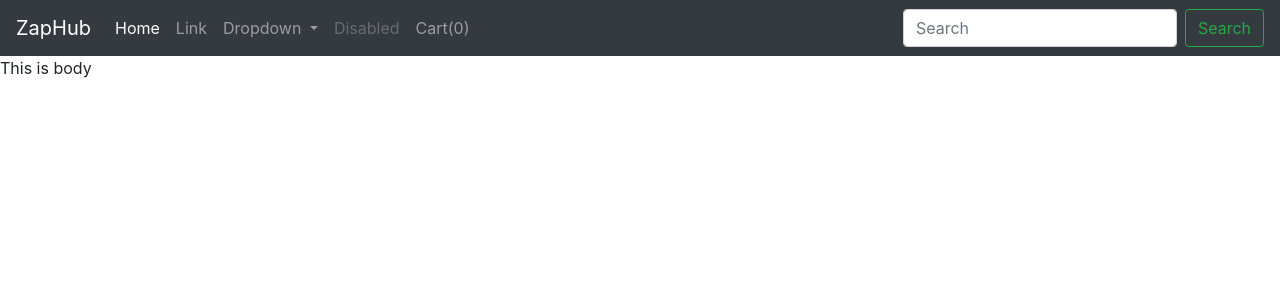
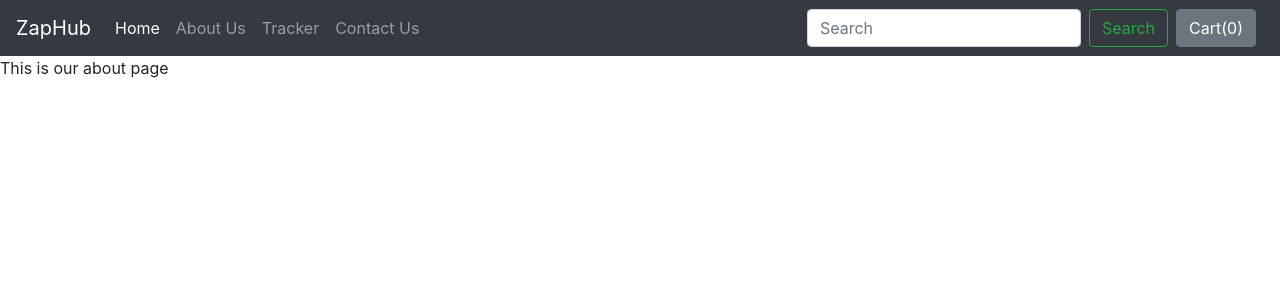
Before and after one commit to ayushnanda21/ZapHub, a Django app: template shop/templates/shop/about.html in a window 1280 px wide. Shown: the top 300 px of the page. Run offline with Django 3.2, Linux system fonts and the light colour scheme; the template is opened without the code that fills it, so the values that code supplies are empty; some libraries are stand-ins or nearby versions.

Commit message:
carousal bug fixed, cart logic improvised & connecting pages created

```diff
--- a/shop/templates/shop/about.html
+++ b/shop/templates/shop/about.html
@@ -1,4 +1,4 @@
 {% extends 'shop/basic.html' %}
 
-{% block title%} Title of About{% endblock %}
-{% block body %} This is body {% endblock %}
+{% block title%}About Us{% endblock %}
+{% block body %} This is our about page {% endblock %}
--- a/shop/templates/shop/basic.html
+++ b/shop/templates/shop/basic.html
@@ -8,42 +8,15 @@
     <!-- Bootstrap CSS -->
     <link rel="stylesheet" href="https://stackpath.bootstrapcdn.com/bootstrap/4.2.1/css/bootstrap.min.css" integrity="sha384-GJzZqFGwb1QTTN6wy59ffF1BuGJpLSa9DkKMp0DgiMDm4iYMj70gZWKYbI706tWS" crossorigin="anonymous">
 
-    <title>{% block title %}
-    {% endblock title %}</title>
-
-      <style>
-          .col-md-3
-          {
-          display: inline-block;
-          margin-left:-4px;
-          }
-          .carousel-indicators .active {
-          background-color: blue;
-            }
-          .col-md-3 img{
-          width:200px;
-          height:160px;
-          }
-          body .carousel-indicator li{
-          background-color: blue;
-          }
-          body .carousel-indicators{
-          bottom: 0;
-          }
-          body .carousel-control-prev-icon,
-          body .carousel-control-next-icon{
-          background-color: blue;
-          }
-           body .no-padding{
-           padding-left: 0,
-           padding-right: 0;
-           }
+    <title>{% block title%} {% endblock %}</title>
+     <style>
+       {% block css %} {% endblock %}
   </style>
   </head>
   <body>
-  {% load static %}
+
     <nav class="navbar navbar-expand-lg navbar-dark bg-dark">
-  <a class="navbar-brand" href="#">ZapHub</a>
+  <a class="navbar-brand" href="/shop">ZapHub</a>
   <button class="navbar-toggler" type="button" data-toggle="collapse" data-target="#navbarSupportedContent" aria-controls="navbarSupportedContent" aria-expanded="false" aria-label="Toggle navigation">
     <span class="navbar-toggler-icon"></span>
   </button>
@@ -51,33 +24,32 @@
   <div class="collapse navbar-collapse" id="navbarSupportedContent">
     <ul class="navbar-nav mr-auto">
       <li class="nav-item active">
-        <a class="nav-link" href="#">Home <span class="sr-only">(current)</span></a>
+        <a class="nav-link" href="/shop">Home <span class="sr-only">(current)</span></a>
       </li>
       <li class="nav-item">
-        <a class="nav-link" href="#">Link</a>
+        <a class="nav-link" href="/shop/about">About Us</a>
       </li>
-      <li class="nav-item dropdown">
-        <a class="nav-link dropdown-toggle" href="#" id="navbarDropdown" role="button" data-toggle="dropdown" aria-haspopup="true" aria-expanded="false">
-          Dropdown
-        </a>
-        <div class="dropdown-menu" aria-labelledby="navbarDropdown">
-          <a class="dropdown-item" href="#">Action</a>
-          <a class="dropdown-item" href="#">Another action</a>
-          <div class="dropdown-divider"></div>
-          <a class="dropdown-item" href="#">Something else here</a>
-        </div>
+
+      <li class="nav-item">
+        <a class="nav-link" href="/shop/tracker">Tracker</a>
       </li>
+
       <li class="nav-item">
-        <a class="nav-link disabled" href="#" tabindex="-1" aria-disabled="true">Disabled</a>
+        <a class="nav-link" href="/shop/contact">Contact Us</a>
       </li>
-      <li class="nav-item">
-        <a class="nav-link" href="#">Cart(<span id="cart">0</span>)</a>
-      </li>
+
+
     </ul>
     <form class="form-inline my-2 my-lg-0">
       <input class="form-control mr-sm-2" type="search" placeholder="Search" aria-label="Search">
       <button class="btn btn-outline-success my-2 my-sm-0" type="submit">Search</button>
     </form>
+    <button type="button" class="btn btn-secondary mx-2" id="popcart" data-container="body" data-toggle="popover" data-placement="bottom" data-html="true" data-content="Vivamus
+sagittis lacus vel augue laoreet rutrum faucibus.">
+
+
+  Cart(<span id="cart">0</span>)
+</button>
   </div>
 </nav>
   {% block body %} {% endblock %}
--- /dev/null
+++ b/shop/templates/shop/checkout.html
@@ -0,0 +1,4 @@
+{% extends 'shop/basic.html' %}
+
+{% block title%}Checkout -ZapHub{% endblock %}
+{% block body %} This is our Checkout page {% endblock %}
--- /dev/null
+++ b/shop/templates/shop/contact.html
@@ -0,0 +1,4 @@
+{% extends 'shop/basic.html' %}
+
+{% block title%}Contact Us{% endblock %}
+{% block body %} This is our contact page {% endblock %}
--- a/shop/templates/shop/index.html
+++ b/shop/templates/shop/index.html
@@ -9,7 +9,7 @@
     <link rel="stylesheet" href="https://stackpath.bootstrapcdn.com/bootstrap/4.2.1/css/bootstrap.min.css" integrity="sha384-GJzZqFGwb1QTTN6wy59ffF1BuGJpLSa9DkKMp0DgiMDm4iYMj70gZWKYbI706tWS" crossorigin="anonymous">
 
     <title>ZapHub Shop</title>
-      {% extends 'shop/basic.html' %}
+     {% extends 'shop/basic.html' %}
 {% block css %}
           .col-md-3
           {
@@ -135,5 +135,7 @@ console.log(cart);
 localStorage.setItem('cart', JSON.stringify(cart));
 document.getElementById('cart').innerHTML = Object.keys(cart).length;
 });
+$('#popcart').popover();
+document.getElementById("popcart").setAttribute('data-content', '<h5>Cart for your items in my shopping cart</h5>');
 </script>
 {% endblock %}
--- /dev/null
+++ b/shop/templates/shop/prodView.html
@@ -0,0 +1,4 @@
+{% extends 'shop/basic.html' %}
+
+{% block title%}Product -ZapHub {% endblock %}
+{% block body %} This is our prodview page {% endblock %}
--- /dev/null
+++ b/shop/templates/shop/search.html
@@ -0,0 +1,4 @@
+{% extends 'shop/basic.html' %}
+
+{% block title%}Search Results -ZapHub {% endblock %}
+{% block body %} This is our search page {% endblock %}
--- /dev/null
+++ b/shop/templates/shop/tracker.html
@@ -0,0 +1,4 @@
+{% extends 'shop/basic.html' %}
+
+{% block title%}Track your order -ZapHub {% endblock %}
+{% block body %} This is our Tracking page {% endblock %}
```
Also changed, not shown: shop/views.py (+5 -5 lines).
